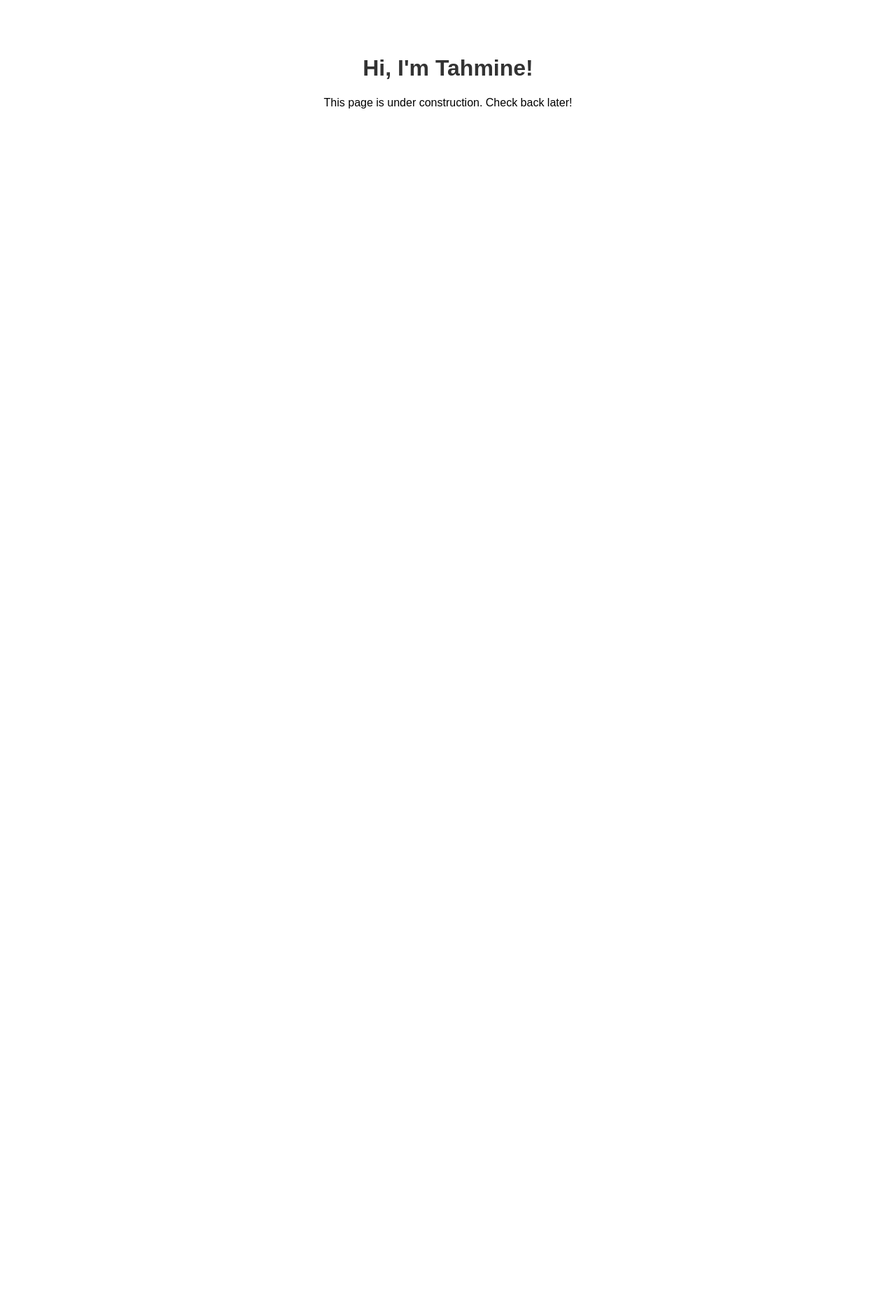
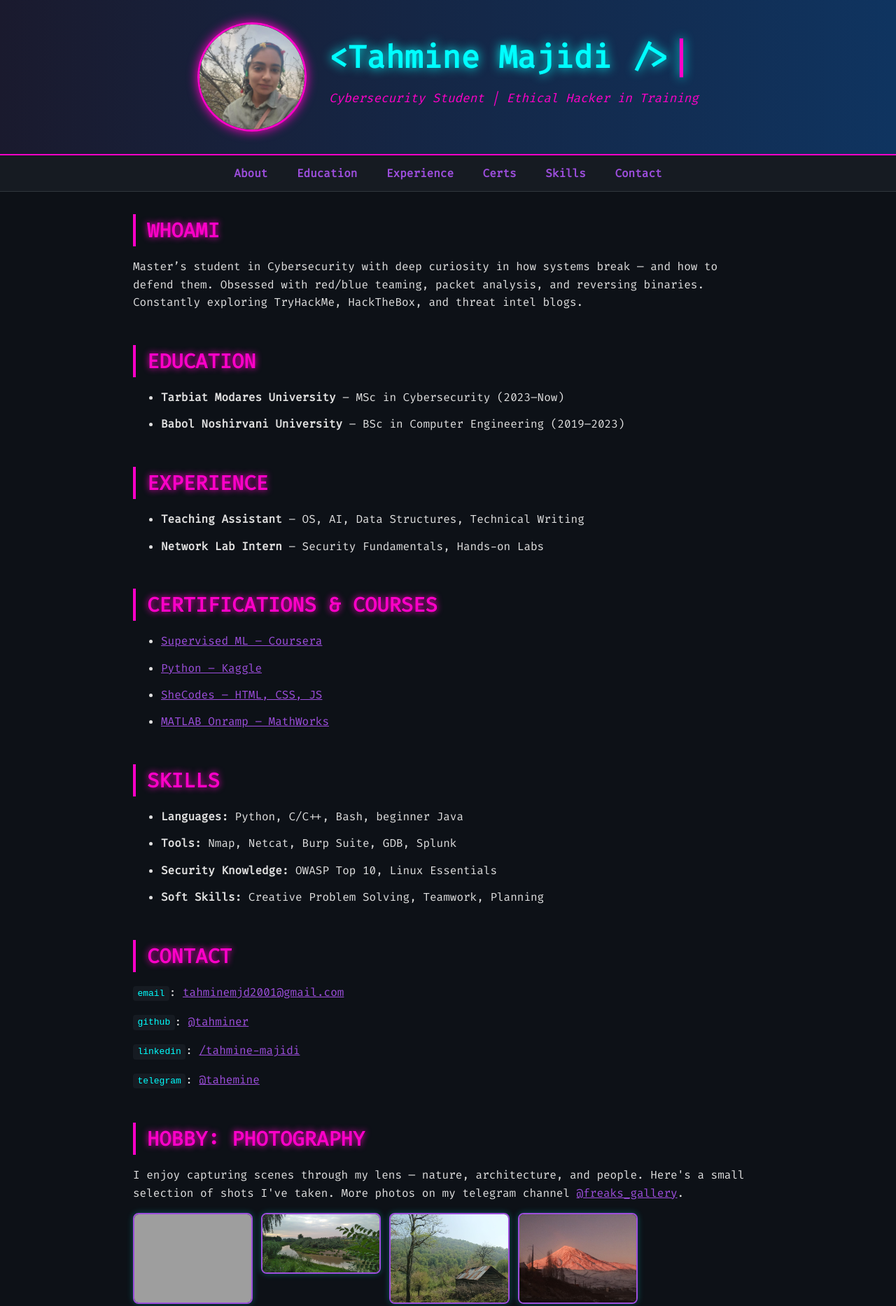
Before and after one commit to tahminer/tahminer.github.io, a plain HTML site: page index.html in a window 1280 px wide. Shown: the top 1866 px of the page at 70% size. Before the commit the page ends 800 px from the top, so only its background shows below. Drawn offline with Linux system fonts and the light colour scheme; grey boxes are pictures that could not be loaded.

Commit message:
my personal website
making my personal website

```diff
--- a/index.html
+++ b/index.html
@@ -1,18 +1,98 @@
 <!DOCTYPE html>
-<html>
+<html lang="en">
 <head>
-    <title>Coming Soon!</title>
-    <style>
-        body {
-            font-family: Arial, sans-serif;
-            text-align: center;
-            padding: 50px;
-        }
-        h1 { color: #333; }
-    </style>
+  <meta charset="UTF-8" />
+  <meta name="viewport" content="width=device-width, initial-scale=1.0" />
+  <title>Tahmine Majidi | Cybersecurity Portfolio</title>
+  <link rel="stylesheet" href="style.css" />
+  <link href="https://fonts.googleapis.com/css2?family=Fira+Code&display=swap" rel="stylesheet">
 </head>
 <body>
-    <h1>Hi, I'm Tahmine!</h1>
-    <p>This page is under construction. Check back later!</p>
+ <header>
+  <img src="assets/me.jpg" alt="Tahmine Majidi" class="profile-pic" />
+  <div class="header-text">
+    <h1>&lt;Tahmine Majidi /&gt;</h1>
+    <p>Cybersecurity Student | Ethical Hacker in Training</p>
+  </div>
+</header>
+
+  <nav>
+    <a href="#about">About</a>
+    <a href="#education">Education</a>
+    <a href="#experience">Experience</a>
+    <a href="#certifications">Certs</a>
+    <a href="#skills">Skills</a>
+    <a href="#contact">Contact</a>
+  </nav>
+
+  <main>
+    <section id="about">
+      <h2>whoami</h2>
+      <p>Master’s student in Cybersecurity with deep curiosity in how systems break — and how to defend them. Obsessed with red/blue teaming, packet analysis, and reversing binaries. Constantly exploring TryHackMe, HackTheBox, and threat intel blogs.</p>
+    </section>
+
+    <section id="education">
+      <h2>Education</h2>
+      <ul>
+        <li><strong>Tarbiat Modares University</strong> – MSc in Cybersecurity (2023–Now)</li>
+        <li><strong>Babol Noshirvani University</strong> – BSc in Computer Engineering (2019–2023)</li>
+      </ul>
+    </section>
+
+    <section id="experience">
+      <h2>Experience</h2>
+      <ul>
+        <li><strong>Teaching Assistant</strong> – OS, AI, Data Structures, Technical Writing</li>
+        <li><strong>Network Lab Intern</strong> – Security Fundamentals, Hands-on Labs</li>
+      </ul>
+    </section>
+
+    <section id="certifications">
+      <h2>Certifications & Courses</h2>
+      <ul>
+        <li><a href="https://www.coursera.org/account/accomplishments/verify/FGUZTA9CWVCZ" target="_blank">Supervised ML – Coursera</a></li>
+        <li><a href="https://www.kaggle.com/learn/certification/tahminemajidi/python" target="_blank">Python – Kaggle</a></li>
+        <li><a href="https://www.shecodes.io/certificates/3dd6e3e9f9b90674fbcc88e09a9b5a9a" target="_blank">SheCodes – HTML, CSS, JS</a></li>
+        <li><a href="https://matlabacademy.mathworks.com/progress/share/certificate.html?id=5c847b7f-a080-4e1f-a459-9bc79435680a" target="_blank">MATLAB Onramp – MathWorks</a></li>
+      </ul>
+    </section>
+
+    <section id="skills">
+      <h2>Skills</h2>
+      <ul>
+        <li><strong>Languages:</strong> Python, C/C++, Bash, beginner Java</li>
+        <li><strong>Tools:</strong> Nmap, Netcat, Burp Suite, GDB, Splunk</li>
+        <li><strong>Security Knowledge:</strong> OWASP Top 10, Linux Essentials</li>
+        <li><strong>Soft Skills:</strong> Creative Problem Solving, Teamwork, Planning</li>
+      </ul>
+    </section>
+
+    <section id="contact">
+      <h2>Contact</h2>
+      <p><code>email</code>: <a href="mailto:tahminemjd2001@gmail.com">tahminemjd2001@gmail.com</a></p>
+      <p><code>github</code>: <a href="https://github.com/tahminer" target="_blank">@tahminer</a></p>
+      <p><code>linkedin</code>: <a href="https://www.linkedin.com/in/tahmine-majidi-332085168/" target="_blank">/tahmine-majidi</a></p>
+      <p><code>telegram</code>: <a href="https://t.me/tahemine" target="_blank">@tahemine</a></p>
+      <!-- <p><code>resume</code>: <a href="resume.pdf" target="_blank">Download PDF</a></p> -->
+    </section>
+
+    <section id="hobbies">
+    <h2>Hobby: Photography</h2>
+    <p>I enjoy capturing scenes through my lens — nature, architecture, and people. Here's a small selection of shots I've taken. More photos on my telegram
+        channel <a href="https://t.me/freaks_gallery" target="_blank">@freaks_gallery</a>.
+    </p>
+    <div class="photo-gallery">
+        <img src="photos/1.jpg" alt="Photography 1" />
+        <img src="photos/2.jpg" alt="Photography 2" />
+        <img src="photos/3.jpg" alt="Photography 3" />
+        <img src="photos/4.jpg" alt="Photography 4" />
+    </div>
+    </section>
+
+  </main>
+
+  <footer>
+    <p>&copy; 2025 <span style="color:#39ff14">Tahmine Majidi</span> | Built in the terminal 🖥️</p>
+  </footer>
 </body>
 </html>
--- /dev/null
+++ b/style.css
@@ -0,0 +1,171 @@
+/* Cyberpunk Hacker Theme with Side-by-Side Profile Pic */
+body {
+  font-family: 'Fira Code', monospace;
+  background-color: #0d1117;
+  color: #e0e0e0;
+  margin: 0;
+  padding: 0;
+  line-height: 1.6;
+}
+
+header {
+  background: linear-gradient(90deg, #1a1a2e, #0f3460);
+  padding: 2rem;
+  display: flex;
+  align-items: center;
+  justify-content: center;
+  gap: 2rem;
+  flex-wrap: wrap;
+  border-bottom: 2px solid #ff00c8;
+  animation: glowFade 6s ease-in-out infinite alternate;
+}
+
+.header-text {
+  text-align: left;
+  max-width: 600px;
+}
+
+header h1 {
+  margin: 0;
+  font-size: 2.8rem;
+  color: #00ffff;
+  text-shadow: 0 0 15px #00ffff;
+}
+
+header p {
+  margin-top: 0.5rem;
+  font-style: italic;
+  color: #ff00c8;
+  font-size: 1.1rem;
+}
+
+nav {
+  background-color: #161b22;
+  padding: 0.8rem 0;
+  text-align: center;
+  border-bottom: 1px solid #30363d;
+}
+
+nav a {
+  color: #9d4edd;
+  margin: 0 1rem;
+  text-decoration: none;
+  font-weight: bold;
+  transition: color 0.3s ease;
+}
+
+nav a:hover {
+  color: #00ffff;
+  text-shadow: 0 0 5px #00ffff;
+}
+
+main {
+  max-width: 900px;
+  margin: 2rem auto;
+  padding: 0 1rem;
+}
+
+section {
+  margin-bottom: 3rem;
+}
+
+h2 {
+  font-size: 1.8rem;
+  border-left: 4px solid #ff00c8;
+  padding-left: 1rem;
+  margin-bottom: 1rem;
+  color: #ff00c8;
+  text-transform: uppercase;
+  text-shadow: 0 0 10px #ff00c8;
+}
+
+ul li {
+  margin-bottom: 0.8rem;
+  color: #e0e0e0;
+}
+
+code {
+  background-color: #161b22;
+  color: #00ffff;
+  padding: 0.2rem 0.4rem;
+  border-radius: 4px;
+}
+
+a {
+  color: #9d4edd;
+}
+
+a:hover {
+  color: #00ffff;
+  text-shadow: 0 0 8px #00ffff;
+}
+
+footer {
+  background-color: #010409;
+  text-align: center;
+  padding: 1rem;
+  font-size: 0.9rem;
+  color: #ff00c8;
+  border-top: 1px solid #30363d;
+}
+
+.profile-pic {
+  width: 150px;
+  height: 150px;
+  border-radius: 50%;
+  border: 3px solid #ff00c8;
+  box-shadow: 0 0 15px #ff00c8;
+}
+
+.photo-gallery {
+  display: grid;
+  grid-template-columns: repeat(auto-fill, minmax(160px, 1fr));
+  gap: 1rem;
+  margin-top: 1rem;
+}
+
+.photo-gallery img {
+  width: 100%;
+  border-radius: 8px;
+  border: 2px solid #9d4edd;
+  box-shadow: 0 0 10px #00ffff44;
+  transition: transform 0.3s ease;
+}
+
+.photo-gallery img:hover {
+  transform: scale(1.05);
+  box-shadow: 0 0 15px #00ffff88;
+}
+/* Typewriter Blinking Cursor */
+header h1::after {
+  content: "|";
+  animation: blink 1s infinite;
+  margin-left: 5px;
+  color: #ff00c8;
+}
+
+@keyframes blink {
+  50% { opacity: 0; }
+}
+
+@keyframes glowFade {
+  from { box-shadow: 0 0 10px #ff00c8; }
+  to { box-shadow: 0 0 30px #00ffff; }
+}
+
+@media screen and (max-width: 600px) {
+  header {
+    flex-direction: column;
+    text-align: center;
+  }
+  nav a {
+    display: block;
+    margin: 0.5rem 0;
+  }
+  header h1 {
+    font-size: 2rem;
+  }
+  h2 {
+    font-size: 1.4rem;
+  }
+}
```
Also changed, not shown: assets/me.jpg (added), photos/2.jpg (added), photos/3.jpg (added), photos/4.jpg (added), 1 other file.
